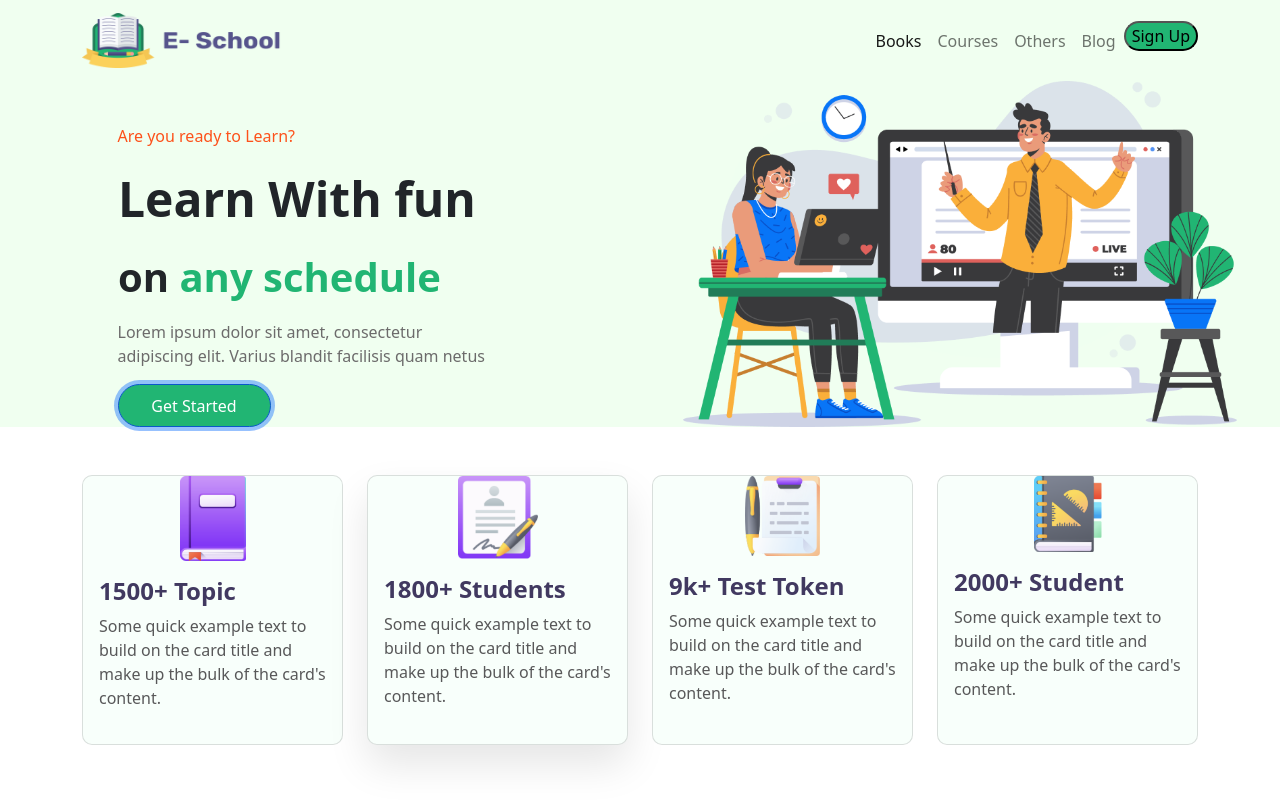
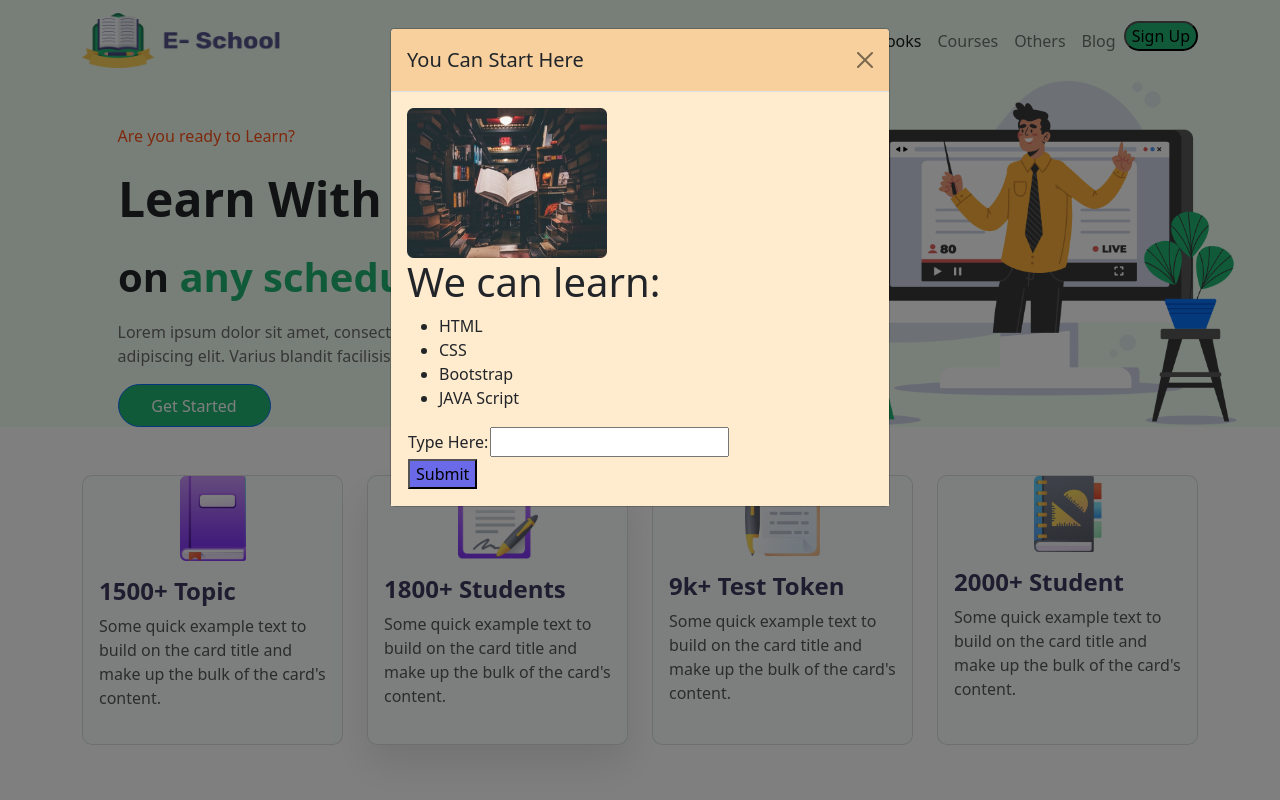
Before and after one commit to nhnirzhar/MIS455, a plain HTML site: page index.html in a window 1280 px wide. Both pictures are taken after a click on the button "Get Started". Drawn offline with nearby package versions, Linux system fonts and the light colour scheme.

Commit message:
added modal

```diff
--- a/index.html
+++ b/index.html
@@ -56,7 +56,7 @@
                         <h1 class="fw-bolder animate__animated animate__rollIn animate__delay-2s" style="font-weight: 48px; line-height: 70px; width: 405px;">on <b style="color: #21B573;">any schedule</b> </h1>
                         <p style="color: #6C6B6B;;">Lorem ipsum dolor sit amet, consectetur <br>
                             adipiscing elit. Varius blandit facilisis quam netus</p>
-                        <button class="btn btn-primary" style="background-color: #21B573; border-radius: 33px; position: absolute; width: 153px; height: 43px;">
+                        <button class="btn btn-primary" data-bs-toggle="modal" data-bs-target="#tglModal" style="background-color: #21B573; border-radius: 33px; position: absolute; width: 153px; height: 43px;">
                             Get Started
                         </button>
                     </div>
@@ -145,6 +145,41 @@
   </div>
 </div>
 
+<!------------Modal----------->
+<div class="modal fade" id="tglModal" tabindex="-1" aria-labelledby="exampleModalLabel" aria-hidden="true" >
+  <div class="modal-dialog">
+    <div class="modal-content" >
+      <div class="modal-header" style="background-color: rgb(247, 208, 158);">
+        <h5 class="modal-title" id="exampleModalLabel">You Can Start Here</h5>
+        <button type="button" class="btn-close" data-bs-dismiss="modal" aria-label="Close"></button>
+      </div>
+      <div class="modal-body" style="background-color: blanchedalmond;">
+        <img src="img/Photos/Morder psyc.png" style="width: 200px; height: 150px;" alt="">
+        <h1>We can learn:</h1>
+        <ul>
+          <li>HTML</li>
+          <li>CSS</li>
+          <li>Bootstrap</li>
+          <li>JAVA Script</li>
+        </ul>
+        <table>
+          <tr>
+            <td>Type Here:</td>
+        <td>
+          <input type="text" name="name">
+        </td>
+          </tr>
+          <tr>
+            <td>
+              <input style="background-color: rgb(106, 106, 233);" type="submit" name="submit" value="Submit">
+            </td>
+          </tr>
+        </table>
+      </div>
+    </div>
+  </div>
+</div>
+
 
     <script src="https://cdn.jsdelivr.net/npm/bootstrap@5.1.0/dist/js/bootstrap.bundle.min.js" integrity="sha384-U1DAWAznBHeqEIlVSCgzq+c9gqGAJn5c/t99JyeKa9xxaYpSvHU5awsuZVVFIhvj" crossorigin="anonymous"></script>
 </body>
```
